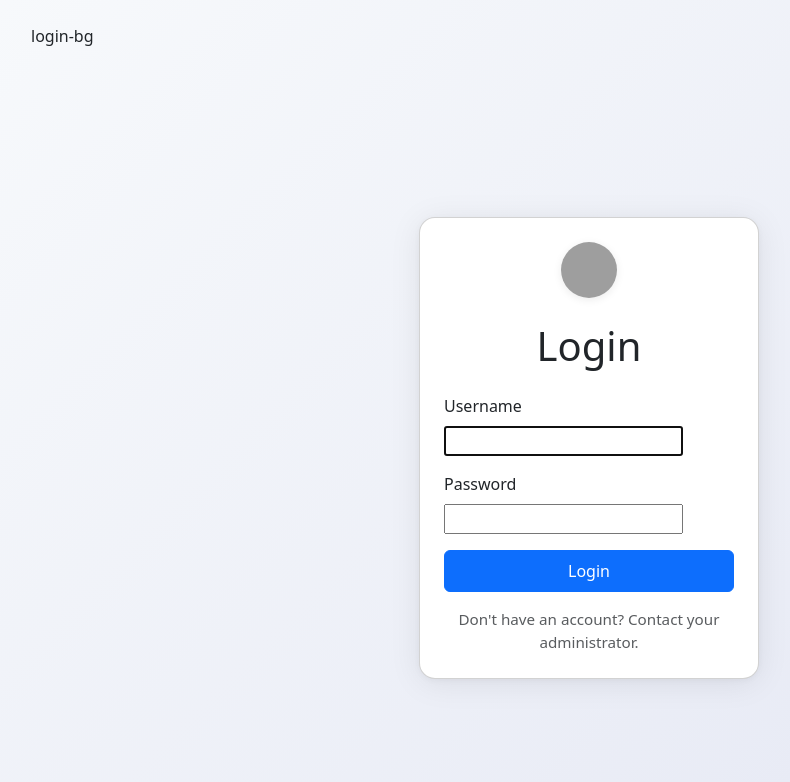
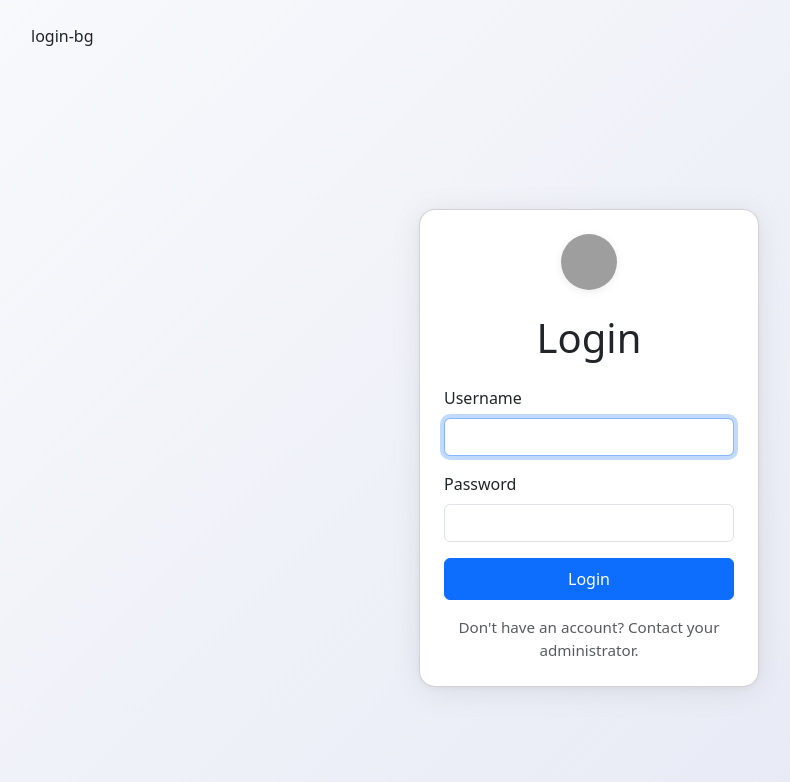
Before and after one commit to juanfelipe-dev/DocuCollab, a Django app: page /accounts/login/ in a window 1280 px wide. Shown: the part 56-838 px from the top of the page, without its empty margins (51-841 px from the left). Run offline with Django 4.2, Linux system fonts and the light colour scheme; grey boxes are pictures that could not be loaded.

Commit message:
fix login page

```diff
--- a/templates/auth/login.html
+++ b/templates/auth/login.html
@@ -39,13 +39,13 @@
           <h1 class="card-title text-center mb-4">Login</h1>
           <form method="post" autocomplete="off">
             {% csrf_token %}
-            <div class="mb-3">
+            <div class="mb-3 w-100">
               <label for="id_username" class="form-label">Username</label>
-              {{ form.username }}
+              <input type="text" name="username" id="id_username" class="form-control" required autofocus value="{{ form.username.value|default_if_none:'' }}">
             </div>
-            <div class="mb-3">
+            <div class="mb-3 w-100">
               <label for="id_password" class="form-label">Password</label>
-              {{ form.password }}
+              <input type="password" name="password" id="id_password" class="form-control" required value="{{ form.password.value|default_if_none:'' }}">
             </div>
             {% if form.non_field_errors %}
               <div class="alert alert-danger">
```
